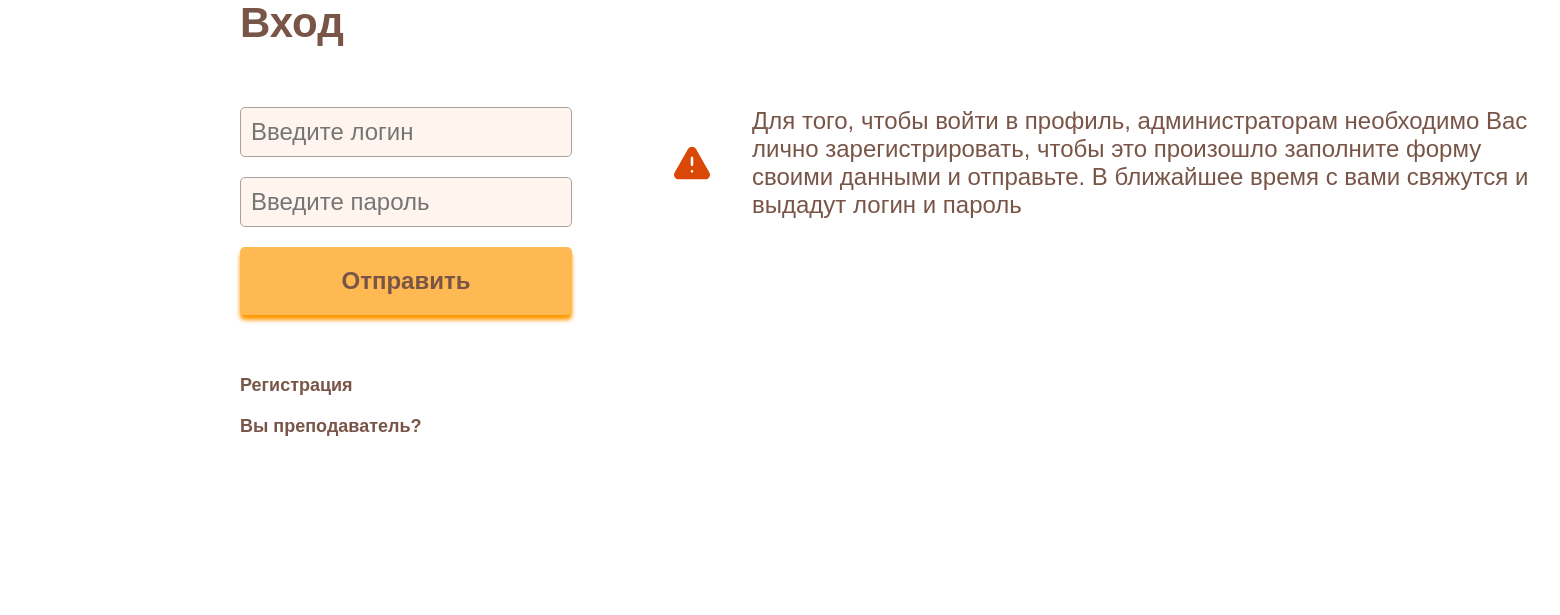
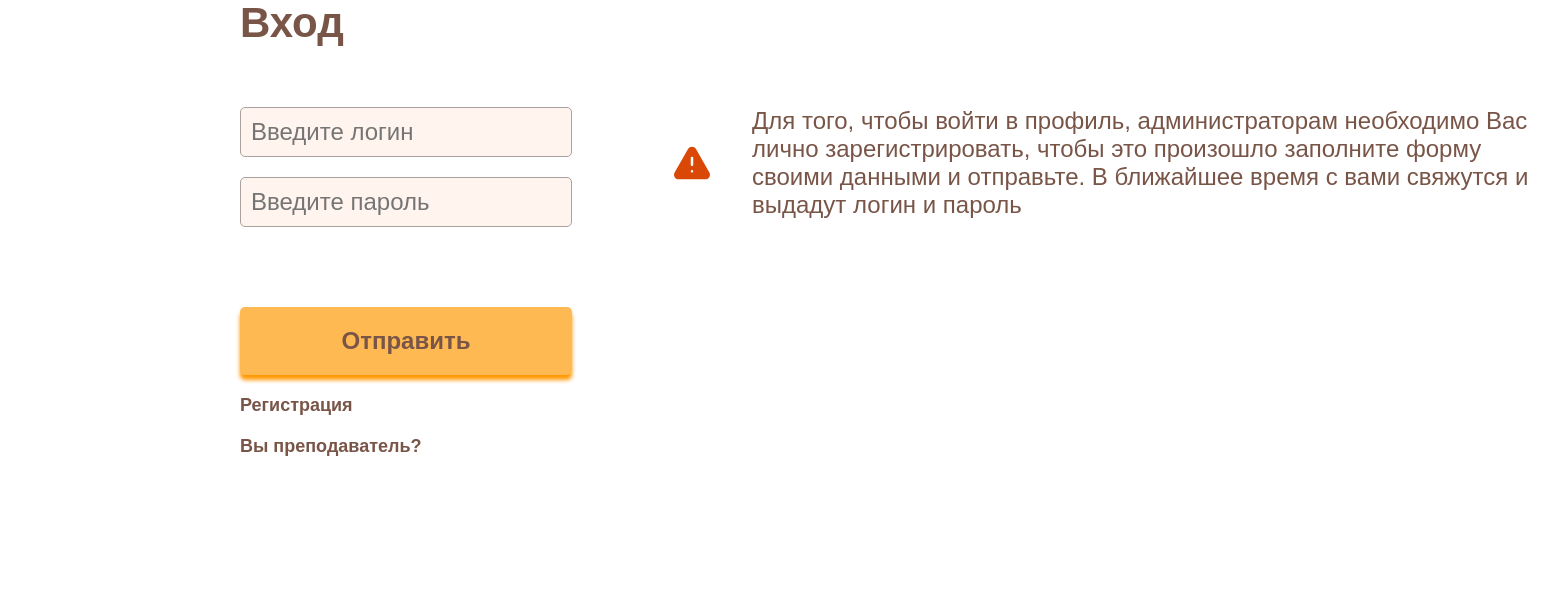
Before and after one commit to falpin/olympiad, a Flask app: page /login in a window 1560 px wide. Shown: the part 235-850 px from the top of the page. Run offline with Flask 3, Linux system fonts and the light colour scheme; some libraries are stand-ins or nearby versions.

Commit message:
исправила, не тот отступ

```diff
--- a/static/css/desktop.css
+++ b/static/css/desktop.css
@@ -94,6 +94,7 @@
 	.content-btn {
 		font-size: var(--h5);
 		padding: 20px 100px;
+		margin-top: 60px;
 	}
 
 	.line {
--- a/static/css/mobile.css
+++ b/static/css/mobile.css
@@ -85,6 +85,7 @@
 
 	.content-btn {
 		padding: 10px 40px;
+		margin-top: 20px;
 	}
 
 	.line {
--- a/static/css/styles.css
+++ b/static/css/styles.css
@@ -321,7 +321,6 @@ footer,
 .reg-inputs {
 	display: flex;
 	flex-direction: column;
-	margin-bottom: 40px;
 }
 
 .reg-inputs input {
```
